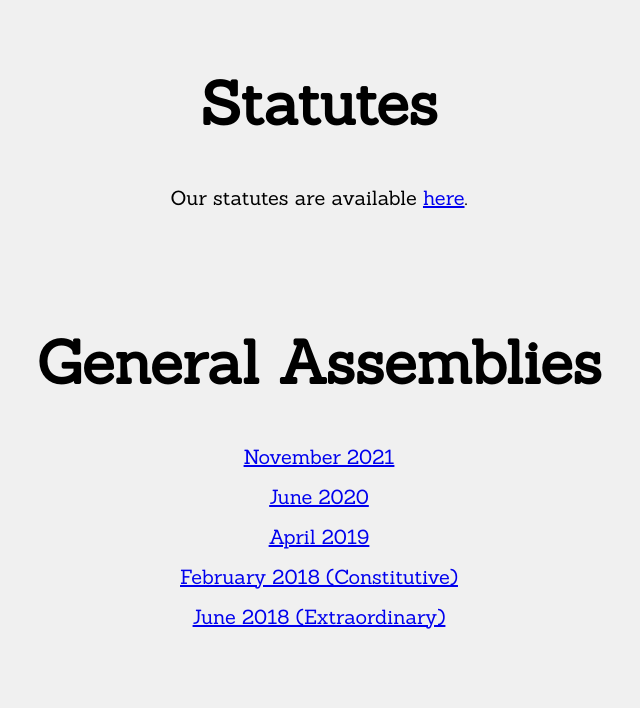
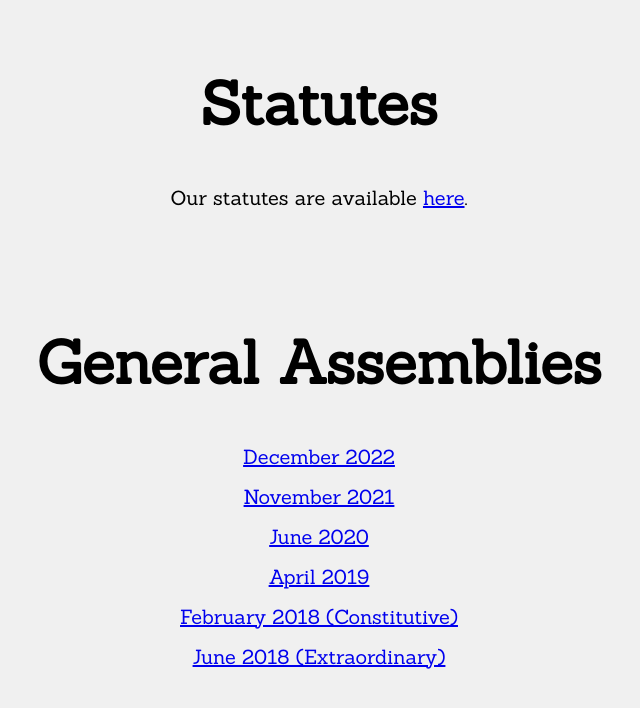
Before and after one commit to LauzHack/LauzHack.github.io, a Jekyll site: the page built from legal.html, in a window 1280 px wide. Shown: the top 708 px of the page, without its empty margins (321-961 px from the left). Built offline with Jekyll 4.4.1, drawn with Linux system fonts in a browser that asks for light colours.

Commit message:
Add redacted 2022 minutes link

```diff
--- a/_data/organizers.yml
+++ b/_data/organizers.yml
@@ -3,6 +3,7 @@ group:
   name: the LauzHack Association
   statutes: https://drive.google.com/open?id=1twbjDBC0TBGNP4hnViQbDndTdDL1ge7V
   assemblies:
+    December 2022: https://drive.google.com/file/d/1c2STiwYBxJm5mzfpRdyy2rGtNKjrECfT/view?usp=share_link
     November 2021: https://drive.google.com/file/d/1nQCM6_IU9or2NXWIi2ctOTeisFHG3Scf/view?usp=sharing
     June 2020: https://drive.google.com/file/d/1Goks7Jtg77giuq33RzkZiN2or7RH3NaV/view?usp=sharing
     April 2019: https://drive.google.com/open?id=1ma_eSVZ1XPEzM66xq71TEvSzyqCMt29E
```
